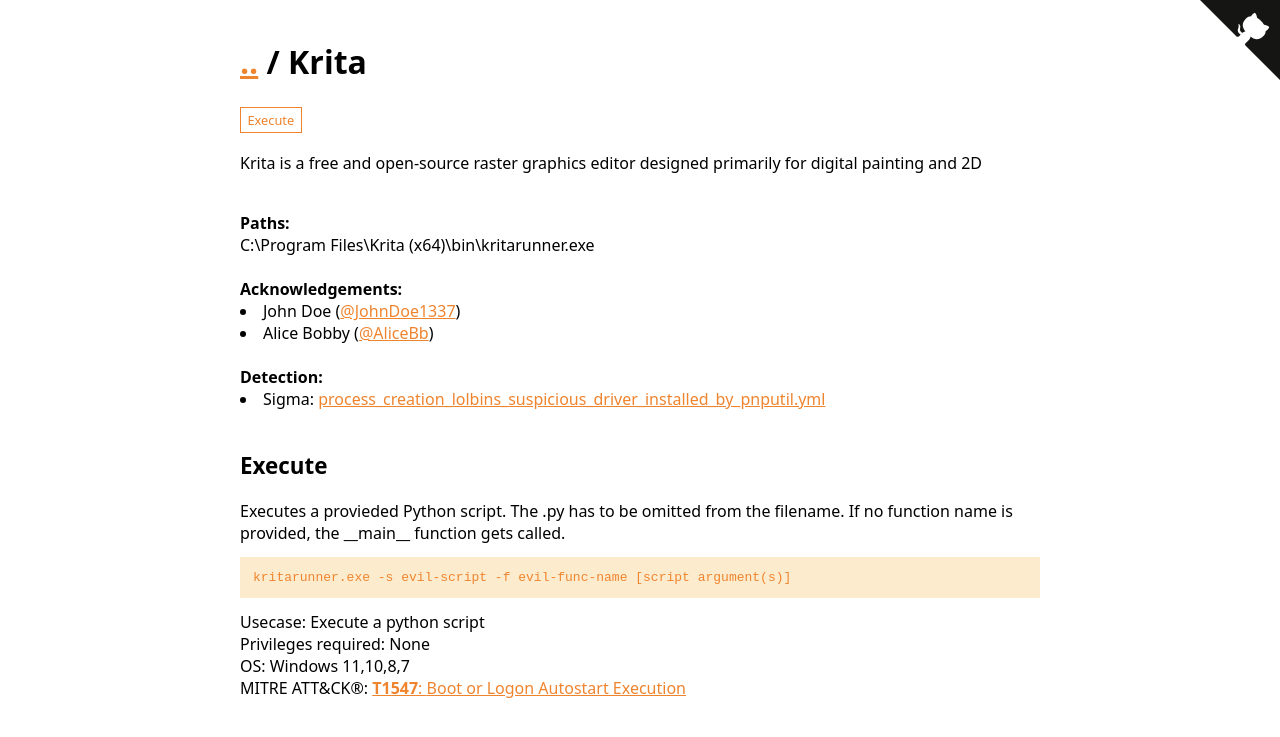
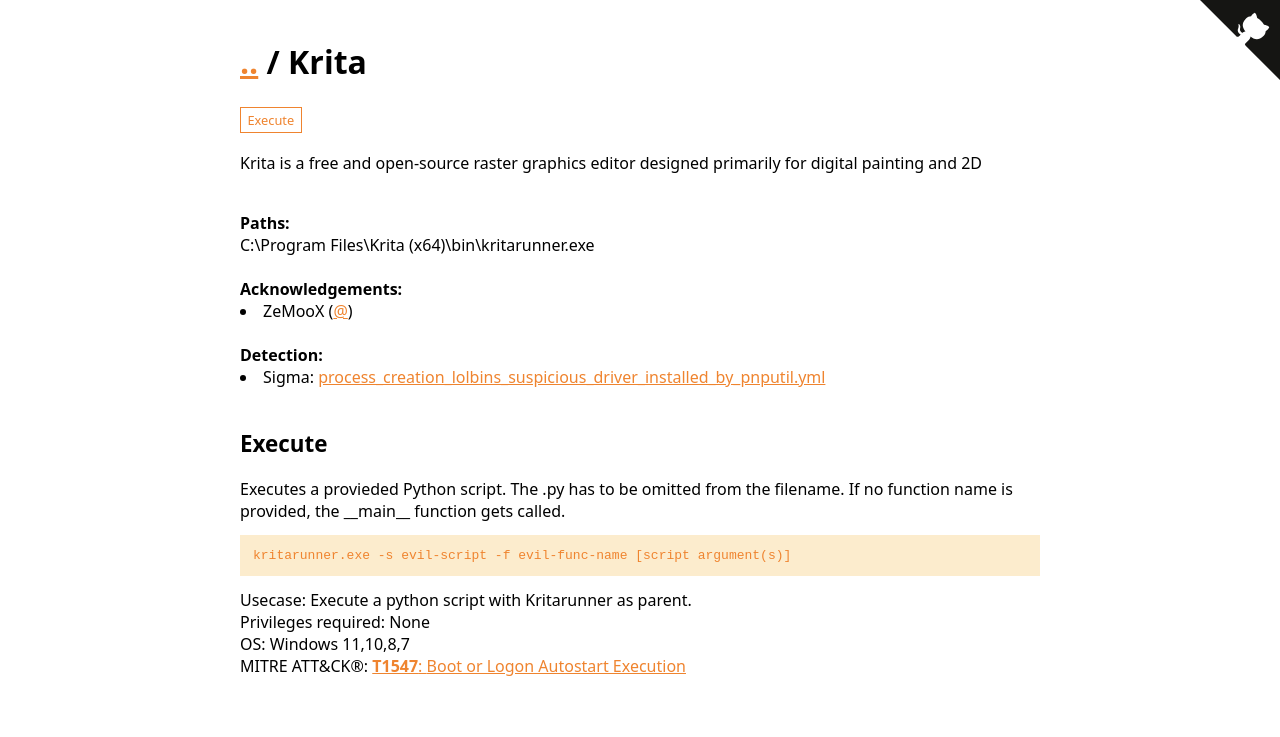
Before and after one commit to OmniBins/OmniBins.github.io, a Jekyll site: the page built from _omnibins/Binaries/Krita.md, in a window 1280 px wide. Shown: the top 737 px of the page. Built offline with Jekyll 4.4.1, drawn with Linux system fonts in a browser that asks for light colours.

Commit message:
Applying update OmniBins/OmniBins@b7defd5c83d46e5dc880384508b094cc1351f160

```diff
--- a/_omnibins/Binaries/Krita.md
+++ b/_omnibins/Binaries/Krita.md
@@ -2,12 +2,12 @@
 Name: Krita
 Binary: kritarunner.exe
 Description: Krita is a free and open-source raster graphics editor designed primarily for digital painting and 2D
-Author: Anon
+Author: ZeMooX
 Created: 2022-09-06
 Commands:
   - Command: kritarunner.exe -s evil-script -f evil-func-name [script argument(s)]
     Description: Executes a provieded Python script. The .py has to be omitted from the filename. If no function name is provided, the __main__ function gets called.
-    Usecase: Execute a python script
+    Usecase: Execute a python script with Kritarunner as parent.
     Category: Execute
     Privileges: None
     MitreID: T1547
@@ -19,8 +19,6 @@ Code_Sample:
 Detection:
   - Sigma: https://github.com/SigmaHQ/sigma/blob/a8a0d546f347febb0423aa920dbc10713cc1f92f/rules/windows/process_creation/process_creation_lolbins_suspicious_driver_installed_by_pnputil.yml
 Acknowledgement:
-  - Person: John Doe
-    Handle: '@JohnDoe1337'
-  - Person: Alice Bobby
-    Handle: '@AliceBb'
+  - Person: ZeMooX
+    Handle: '@'
 ---
```
Also changed, not shown: _omnibins/Binaries/Notepad++.md (added, +24 -0 lines).
